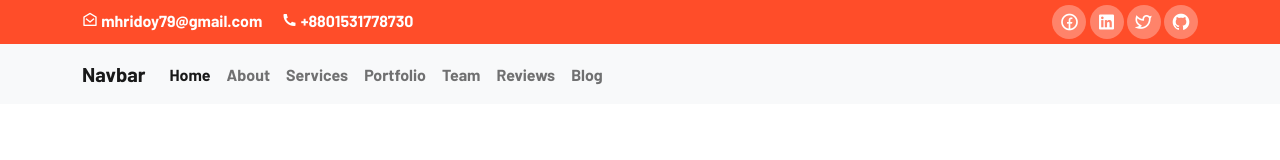
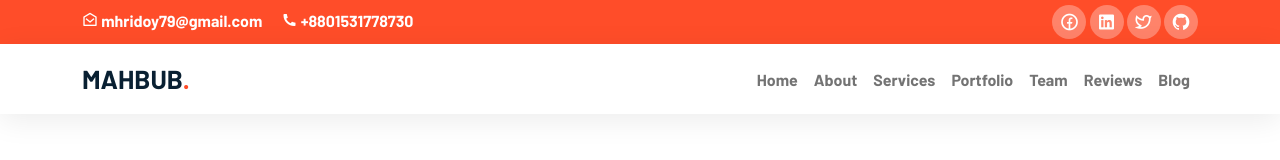
Before and after one commit to Mahbub-Hridoy/mahbub-tech, a plain HTML site: page index.html in a window 1280 px wide. Drawn offline with nearby package versions, Linux system fonts and the light colour scheme.

Commit message:
top menu working

```diff
--- a/css/style.css
+++ b/css/style.css
@@ -58,3 +58,15 @@ img{
     background-color: #ffffff;
     color: #ff4d29;
 }
+.navbar{
+    box-shadow: 0px 6px 30px rgba(0, 0, 0, 0.08);
+}
+
+.navbar-brand{
+    font-weight: 700;
+    font-size: 26px;
+    color: #092032;
+}
+.navbar-brand span{
+    color: #ff4d29;
+}
--- a/index.html
+++ b/index.html
@@ -27,7 +27,7 @@
 
 
 <!-- MAIN NAVBAR -->
-<nav class="top-nav">
+<nav class="top-nav" id="home">
     <div class="container">
         <div class="row justify-content-between">
             <div class="col-auto">
@@ -57,16 +57,16 @@
 
 </nav>
 
-<nav class="navbar navbar-expand-lg bg-light">
+<nav class="navbar navbar-expand-lg navbar-light bg-white">
   <div class="container">
-    <a class="navbar-brand" href="#">Navbar</a>
+    <a class="navbar-brand" href="#">MAHBUB<span>.</span></a>
     <button class="navbar-toggler" type="button" data-bs-toggle="collapse" data-bs-target="#navbarNav" aria-controls="navbarNav" aria-expanded="false" aria-label="Toggle navigation">
       <span class="navbar-toggler-icon"></span>
     </button>
     <div class="collapse navbar-collapse" id="navbarNav">
-      <ul class="navbar-nav ">
+      <ul class="navbar-nav ms-auto ">
         <li class="nav-item">
-          <a class="nav-link active" aria-current="page" href="Home">Home</a>
+          <a class="nav-link" aria-current="page" href="Home">Home</a>
         </li>
         <li class="nav-item">
           <a class="nav-link" href="About">About</a>
```
